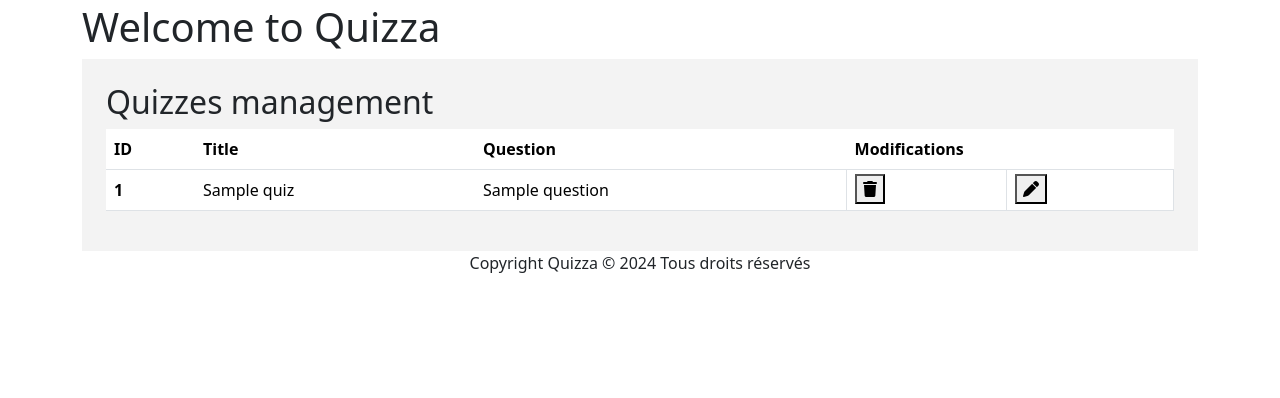
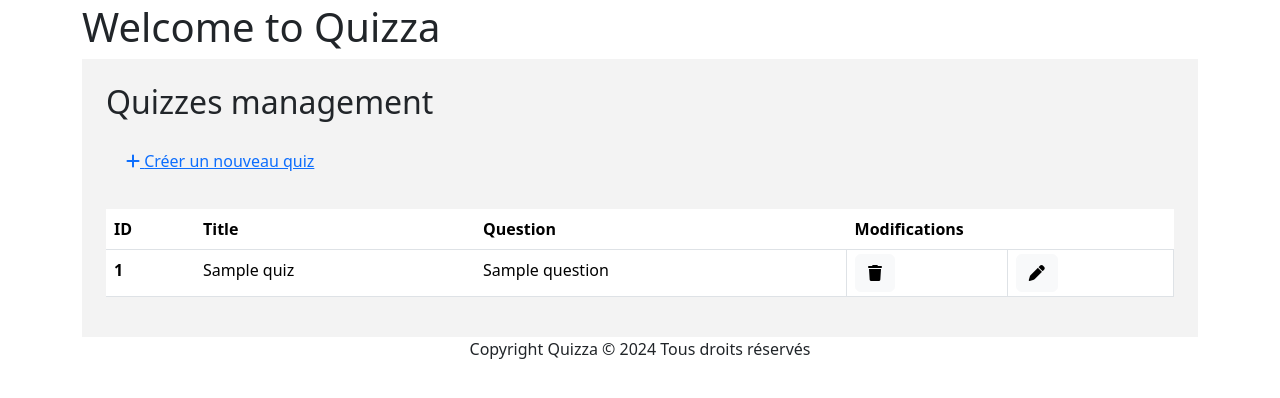
Before and after one commit to nilpa018/quizza, a PHP site: page /quizzes.php in a window 1280 px wide. Shown: the part 123-521 px from the top of the page. Run offline with PHP 8.4, Linux system fonts and the light colour scheme; tables that the repository leaves empty hold one stand-in row (values such as "Sample post").

Commit message:
modif vur liste des quizzes

```diff
--- a/quizzes.php
+++ b/quizzes.php
@@ -1,19 +1,21 @@
 <?php
 require_once 'config.php';
 
-$sql="SELECT quiz.quiz_id, title,questions.question_id, question
+$sql = "SELECT quiz.quiz_id, title,questions.question_id, question
 From quiz
 INNER JOIN quiz_questions AS qq ON qq.quiz_id = quiz.quiz_id
 LEFT JOIN questions ON questions.question_id = qq.question_id
 order by quiz_id DESC
-;
-";
-$id=1;
+;";
 $result = $conn->query($sql);
 ob_start();
 ?>
 <h2>Quizzes management</h2>
-
+<div class="add-question mb-3">
+    <a href="form_create_quiz.php"><i class="fa-solid fa-plus"></i>
+        <p>Créer un nouveau quiz</p>
+    </a>
+</div>
 <table class="table">
     <thead>
         <tr>
@@ -24,32 +26,38 @@ ob_start();
         </tr>
     </thead>
     <tbody>
-        <?php while($row = $result->fetch_assoc()) :  ?>
+        <?php $idFiltre=0;
+        while ($row = $result->fetch_assoc()) :
+            if($row['quiz_id'] != $idFiltre):  ?>
             <tr>
-            <th scope="row"><?= $row['quiz_id'];?></th>
-            <td><?= $row['title'];?></td>
-            <td><?php
-            if ($row['quiz_id'] = $id ){
-             echo $row['question'];}
-            else{
-                $id= $row['quiz_id'];
-            }
+
+                <th scope="row"><?= $row['quiz_id']; ?></th>
+                <td><?= $row['title']; ?></td>
+                <td><?= $row['question'];
                     ?></td>
-
                 <td class='border px-2 py-1'>
-                <form action='delete_quiz.php' method='post' >
-                    <input type="hidden" name="quizId" value="<?=$row["quiz_id"]?>">
-                    <button type="submit"> <i class="fa-solid fa-trash"></i></button>
+                    <form action='delete_quiz.php' method='post'>
+                        <input type="hidden" name="deleteQuizId" value="<?= $row["quiz_id"] ?>">
+                        <button class="btn btn-light" type="submit"> <i class="fa-solid fa-trash"></i></button>
                     </form>
                 </td>
-            <td class='border px-2 py-1'><form action='form_update_quiz.php' method='post' >
-                <input type="hidden" name="quizId" value="<?=$row["quiz_id"]?>">
-                <button type="submit"><i class="fa-solid fa-pen"></i></button>
+                <td class='border px-2 py-1'>
+                    <form action='form_update_quiz.php' method='post'>
+                        <input type="hidden" name="updateQuizId" value="<?= $row["quiz_id"]; $idFiltre=$row['quiz_id']; ?>">
+                        <button class="btn btn-light" type="submit"><i class="fa-solid fa-pen"></i></button>
                 </td>
             </tr>
-        <?php endwhile; ?>
+                <?php else: ?>
+                    <td></td>
+                    <td></td>
+                    <td><?= $row['question'];?></td>
+                    <td></td>
+                    <td></td>
+            </tr>
+        <?php
+                endif;
+        endwhile; ?>
     </tbody>
-
 </table>
 
 
```
Lines whose indentation alone changed are shown as unchanged.
